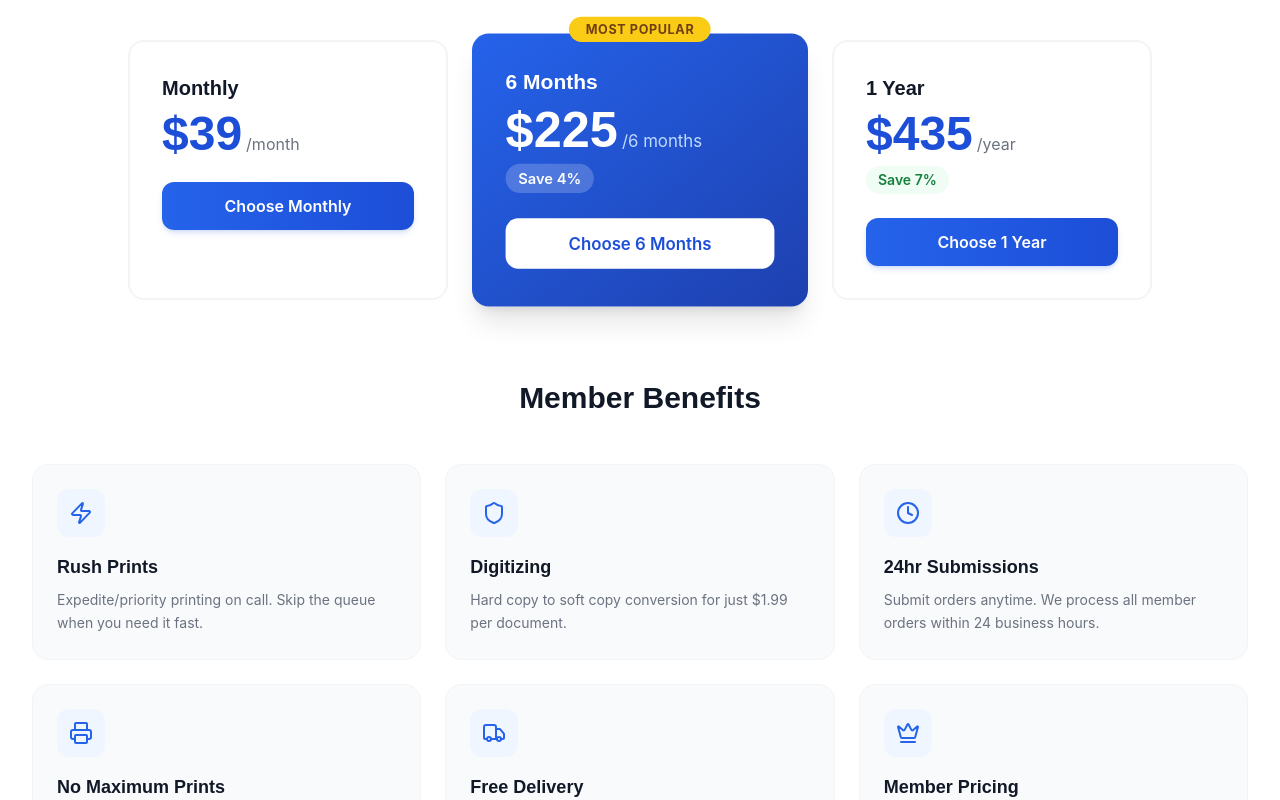
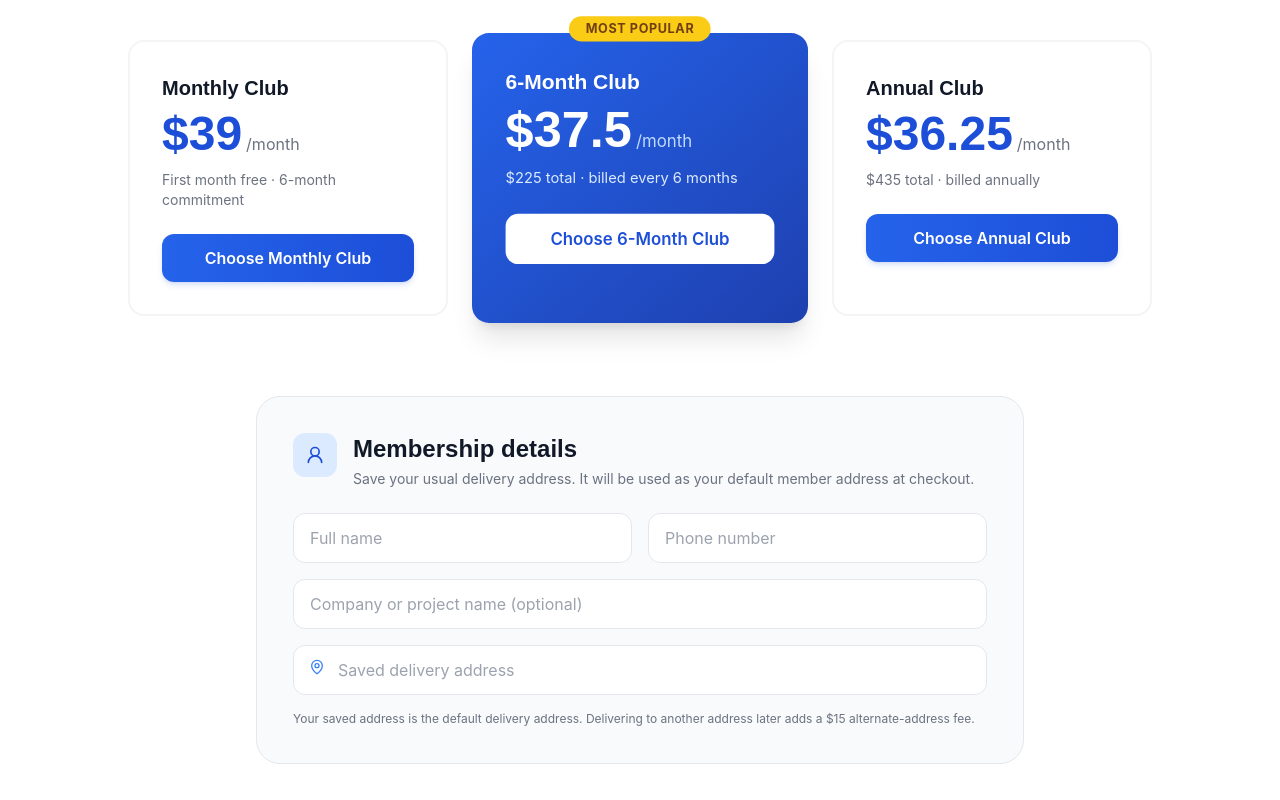
Before and after one commit to amgdigital-solutions/bluePrint, a Next.js app: page /membership in a window 1280 px wide. Shown: the part 280-1080 px from the top of the page. Built offline with nearby package versions, Linux system fonts and the light colour scheme.

Commit message:
Restructure membership plans and address form

```diff
--- a/src/app/(site)/membership/page.tsx
+++ b/src/app/(site)/membership/page.tsx
@@ -3,12 +3,12 @@
 import { useState } from "react";
 import Navbar from "@/components/layout/Navbar";
 import Footer from "@/components/layout/Footer";
-import { Check, Crown, Zap, Truck, Clock, Shield, Printer, AlertTriangle } from "lucide-react";
+import { Crown, Zap, Truck, Clock, Shield, Printer, AlertTriangle, MapPin, UserRound } from "lucide-react";
 
 const plans = [
-  { name: "Monthly", price: 39, period: "month", discount: 0, popular: false, stripePriceId: "price_monthly" },
-  { name: "6 Months", price: 225, period: "6 months", discount: 4, popular: true, stripePriceId: "price_6month" },
-  { name: "1 Year", price: 435, period: "year", discount: 7, popular: false, stripePriceId: "price_yearly" },
+  { name: "Monthly Club", price: 39, period: "month", detail: "First month free · 6-month commitment", popular: false },
+  { name: "6-Month Club", price: 37.50, period: "month", detail: "$225 total · billed every 6 months", popular: true },
+  { name: "Annual Club", price: 36.25, period: "month", detail: "$435 total · billed annually", popular: false },
 ];
 
 const benefits = [
@@ -16,7 +16,7 @@ const benefits = [
   { icon: Shield, title: "Digitizing", desc: "Hard copy to soft copy conversion for just $1.99 per document." },
   { icon: Clock, title: "24hr Submissions", desc: "Submit orders anytime. We process all member orders within 24 business hours." },
   { icon: Printer, title: "No Maximum Prints", desc: "Order as many as you need. No caps on quantity for large projects." },
-  { icon: Truck, title: "Free Delivery", desc: "Free delivery within 10 miles on orders $50+. Construction sites +$15." },
+  { icon: Truck, title: "Member Delivery", desc: "Free delivery within 10 miles on eligible $50+ orders. A different delivery address adds $15." },
   { icon: Crown, title: "Member Pricing", desc: "Save 33% on every blueprint. B&W $1.99 (reg $2.99), Color $5.95 (reg $6.95)." },
 ];
 
@@ -24,11 +24,17 @@ export default function MembershipPage() {
   const [selectedPlan, setSelectedPlan] = useState<string | null>(null);
   const [isLoading, setIsLoading] = useState(false);
   const [notice, setNotice] = useState("");
+  const [memberForm, setMemberForm] = useState({ fullName: "", phone: "", company: "", address: "" });
 
   const handleSubscribe = async (plan: typeof plans[0]) => {
     setIsLoading(true);
     setSelectedPlan(plan.name);
-    setNotice(`${plan.name} membership is ready to activate, but checkout is waiting for the dedicated Blueprints Square account. Your plan price will be $${plan.price}.`);
+    if (!memberForm.fullName || !memberForm.address) {
+      setNotice("Please complete your name and saved delivery address before continuing.");
+      setIsLoading(false);
+      return;
+    }
+    setNotice(`${plan.name} selected. Your first month is free on the Monthly Club plan; Square checkout will confirm the membership terms before payment.`);
     setIsLoading(false);
   };
 
@@ -72,13 +78,7 @@ export default function MembershipPage() {
                     </span>
                     <span className={plan.popular ? "text-blueprint-200" : "text-gray-500"}>/{plan.period}</span>
                   </div>
-                  {plan.discount > 0 && (
-                    <div className={`mt-2 inline-flex items-center gap-1 px-3 py-1 rounded-full text-sm font-semibold ${
-                      plan.popular ? "bg-white/20 text-white" : "bg-green-50 text-green-700"
-                    }`}>
-                      Save {plan.discount}%
-                    </div>
-                  )}
+                  <p className={`mt-3 text-sm ${plan.popular ? "text-blueprint-100" : "text-gray-500"}`}>{plan.detail}</p>
                 </div>
                 <button
                   onClick={() => handleSubscribe(plan)}
@@ -94,6 +94,20 @@ export default function MembershipPage() {
               </div>
             ))}
           </div>
+
+          <section className="max-w-3xl mx-auto mb-20 rounded-3xl bg-slate-50 border border-gray-200 p-7 sm:p-9">
+            <div className="flex items-start gap-4 mb-6">
+              <div className="w-11 h-11 rounded-xl bg-blueprint-100 flex items-center justify-center flex-shrink-0"><UserRound className="w-5 h-5 text-blueprint-700" /></div>
+              <div><h2 className="font-display text-2xl font-bold text-gray-900">Membership details</h2><p className="text-sm text-gray-500 mt-1">Save your usual delivery address. It will be used as your default member address at checkout.</p></div>
+            </div>
+            <div className="grid sm:grid-cols-2 gap-4">
+              <input required placeholder="Full name" value={memberForm.fullName} onChange={(event) => setMemberForm({ ...memberForm, fullName: event.target.value })} className="rounded-xl border border-gray-200 px-4 py-3 bg-white" />
+              <input placeholder="Phone number" value={memberForm.phone} onChange={(event) => setMemberForm({ ...memberForm, phone: event.target.value })} className="rounded-xl border border-gray-200 px-4 py-3 bg-white" />
+              <input placeholder="Company or project name (optional)" value={memberForm.company} onChange={(event) => setMemberForm({ ...memberForm, company: event.target.value })} className="rounded-xl border border-gray-200 px-4 py-3 bg-white sm:col-span-2" />
+              <div className="sm:col-span-2 relative"><MapPin className="absolute left-4 top-3.5 w-4 h-4 text-blueprint-500" /><input required placeholder="Saved delivery address" value={memberForm.address} onChange={(event) => setMemberForm({ ...memberForm, address: event.target.value })} className="w-full rounded-xl border border-gray-200 pl-11 pr-4 py-3 bg-white" /></div>
+            </div>
+            <p className="text-xs text-gray-500 mt-4">Your saved address is the default delivery address. Delivering to another address later adds a $15 alternate-address fee.</p>
+          </section>
 
           {/* Benefits Grid */}
           <div className="mb-16">
@@ -144,7 +158,7 @@ export default function MembershipPage() {
               <h4 className="font-semibold text-yellow-900 mb-1">Delivery Policy</h4>
               <p className="text-sm text-yellow-800 leading-relaxed">
                 Free delivery available for members only on orders $50 and above within 10 miles of our West Palm Beach location.
-                Construction site deliveries incur an additional $15 charge. Minimum order value for delivery is $50.
+                Delivery to an address different from your saved member address adds a $15 alternate-address fee. Minimum order value for free delivery is $50.
                 Orders outside the 10-mile radius can choose pickup or call us at +1 561-804-9110 for special arrangements.
               </p>
             </div>
```
